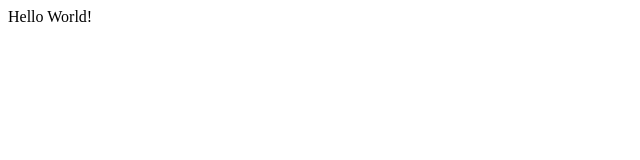
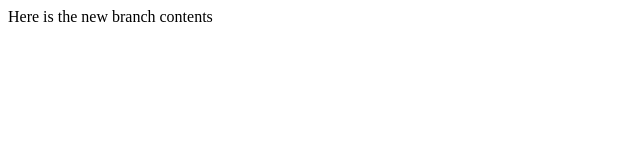
Before and after one commit to AdvenBlade/lecture1, a plain HTML site: page index.html in a window 1280 px wide. Shown: the whole page, without its empty margins (0-640 px from the left). Drawn offline with Linux system fonts and the light colour scheme.

Commit message:
New Branch Contents

```diff
--- a/index.html
+++ b/index.html
@@ -5,6 +5,6 @@
 		<title>Test</title>
 	</head>
 	<body>
-		Hello World!
+		Here is the new branch contents
 	</body>
 </html>
```
